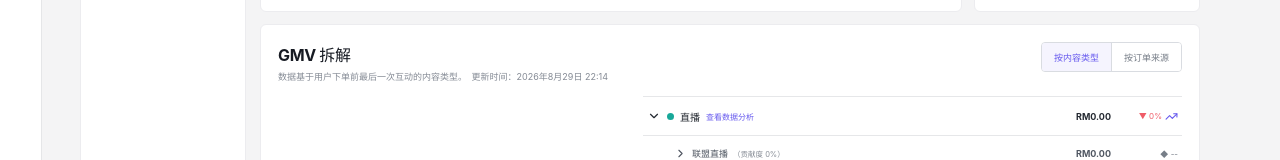
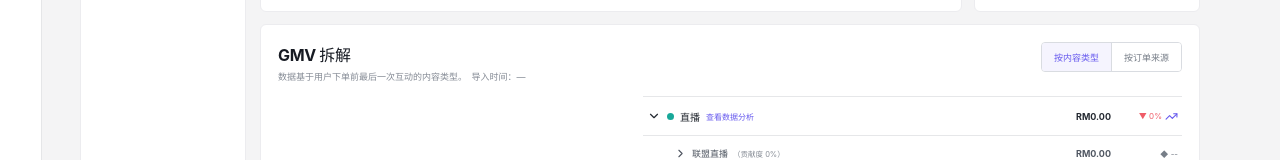
Before and after one commit to czh2403643561-lab/Obsidian, a React (Vite) app: page / in a window 1280 px wide. Both pictures are taken after a click on the button "经营分析". Shown: the part 563-723 px from the top of the page. Built offline with nearby package versions, Linux system fonts and the light colour scheme.

Commit message:
verify overview excel integration

```diff
--- a/src/AnalyticsPrototype.tsx
+++ b/src/AnalyticsPrototype.tsx
@@ -310,7 +310,7 @@ function BreakdownPanel({ batch }: { batch: BusinessBatch | null }) {
   const legend = useMemo(() => rows.map((item) => ({ name: item.name, share: item.share, color: item.color })), [rows]);
   return (
     <section className="hf-panel hf-breakdown-panel">
-      <header className="hf-breakdown-header"><div><h2>GMV 拆解</h2><p>数据基于用户下单前最后一次互动的内容类型。　更新时间：2026年8月29日 22:14</p></div><div className="hf-segmented"><button className={mode === "content" ? "active" : ""} onClick={() => setMode("content")}>按内容类型</button><button className={mode === "source" ? "active" : ""} onClick={() => setMode("source")}>按订单来源</button></div></header>
+      <header className="hf-breakdown-header"><div><h2>GMV 拆解</h2><p>数据基于用户下单前最后一次互动的内容类型。　{batch ? `导入时间：${new Date(batch.importedAt).toLocaleString("zh-CN", { hour12: false })}` : "导入时间：—"}</p></div><div className="hf-segmented"><button className={mode === "content" ? "active" : ""} onClick={() => setMode("content")}>按内容类型</button><button className={mode === "source" ? "active" : ""} onClick={() => setMode("source")}>按订单来源</button></div></header>
       <div className="hf-breakdown-body">
         <div className="hf-donut-wrap"><div className={`hf-donut ${mode}`} style={overviewRows && mode === "content" ? { background: `conic-gradient(#6559e8 0 ${shareOf(batch?.overviewBreakdown.productCard ?? null, batch?.overviewSummary.gmv ?? null)}, #18a899 ${shareOf(batch?.overviewBreakdown.productCard ?? null, batch?.overviewSummary.gmv ?? null)} ${shareOf((batch?.overviewBreakdown.productCard ?? 0) + (batch?.overviewBreakdown.video ?? 0), batch?.overviewSummary.gmv ?? null)}, #f4bd45 ${shareOf((batch?.overviewBreakdown.productCard ?? 0) + (batch?.overviewBreakdown.video ?? 0), batch?.overviewSummary.gmv ?? null)} 100%)` } : undefined}><span><strong>GMV</strong><small>{batch ? formatOverviewCurrency(batch.overviewSummary.gmv, batch.currencySymbol) : "RM5.99"}</small></span></div></div>
         <div className="hf-donut-legend">{legend.map((item) => <span key={item.name}><i style={{ background: item.color }} />{item.name}<strong>{item.share}</strong></span>)}</div>
```
